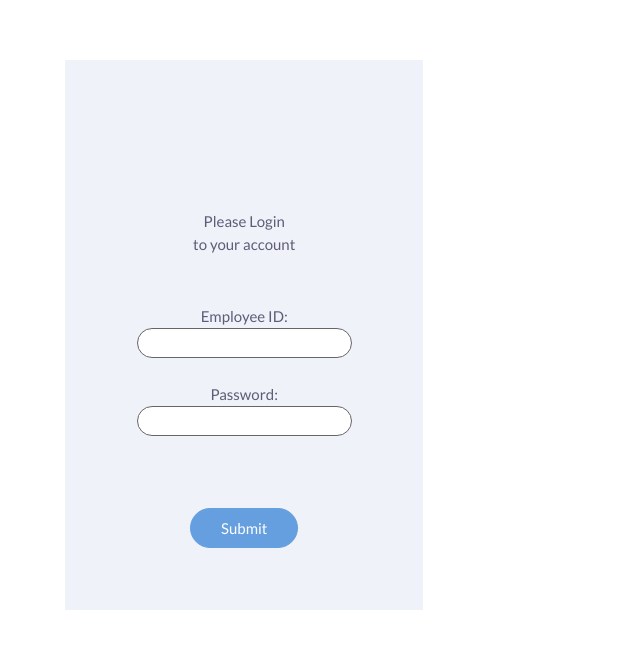
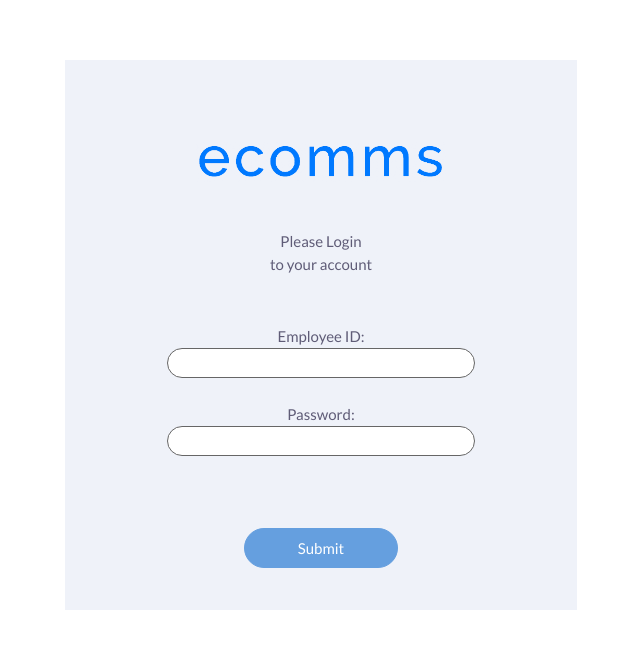
Before and after one commit to Ecommserp/ecomms, a React (Create React App) app: page /Login in a window 1280 px wide. Shown: the top 648 px of the page, without its empty margins (319-959 px from the left). Built offline with nearby package versions, Linux system fonts and the light colour scheme.

Commit message:
bootstrap implementation errors fixed

```diff
--- a/src/App.css
+++ b/src/App.css
@@ -5,7 +5,7 @@
 }
 
 .App-logo {
-  height: 5vmin;
+  height: 10vmin;
   pointer-events: none;
   padding-top: 5vh;
 }
@@ -44,49 +44,49 @@
 
 .hr_img {
   position: relative;
-  width: 150px;
+  width: 250px;
   padding-left: 120px;
 }
 
 .inv_img {
   position: relative;
-  width: 150px;
+  width: 250px;
   padding-left: 120px;
 }
 
 .bi_img {
   position: relative;
-  width: 150px;
+  width: 250px;
   padding-left: 120px;
 }
 
 .pu_img {
   position: relative;
-  width: 150px;
+  width: 250px;
   padding-left: 120px;
 }
 
 .ac_img {
   position: relative;
-  width: 150px;
+  width: 250px;
   padding-left: 120px;
 }
 
 .crm_img {
   position: relative;
-  width: 150px;
+  width: 250px;
   padding-left: 120px;
 }
 
 .sale_img {
   position: relative;
-  width: 150px;
+  width: 250px;
   padding-left: 120px;
 }
 
 .manu_img {
   position: relative;
-  width: 150px;
+  width: 250px;
   padding-left: 120px;
 }
 
--- a/src/App.js
+++ b/src/App.js
@@ -8,7 +8,6 @@
 import crm from './assets/home/crm.png';
 import manu from './assets/home/manu.png';
 import Login from './Login';
-import 'bootstrap/dist/css/bootstrap.min.css';
 
 import { BrowserRouter, Route, Switch } from 'react-router-dom';
 
--- a/src/index.js
+++ b/src/index.js
@@ -6,7 +6,6 @@
 import Inventory from './Inventory/App';
 import reportWebVitals from './reportWebVitals';
 import { BrowserRouter as Router, Switch, Route, Link } from 'react-router-dom';
-import 'bootstrap/dist/css/bootstrap.min.css';
 
 
 ReactDOM.render(
--- a/src/login.css
+++ b/src/login.css
@@ -2,7 +2,9 @@
   height: 100%;
   width: 100%;
   background-color: #fff;
-  padding-left: 30%;
+  display: flex;
+  justify-content: center;
+  align-items: center;
   padding-top: 60px;
 
 }
```
